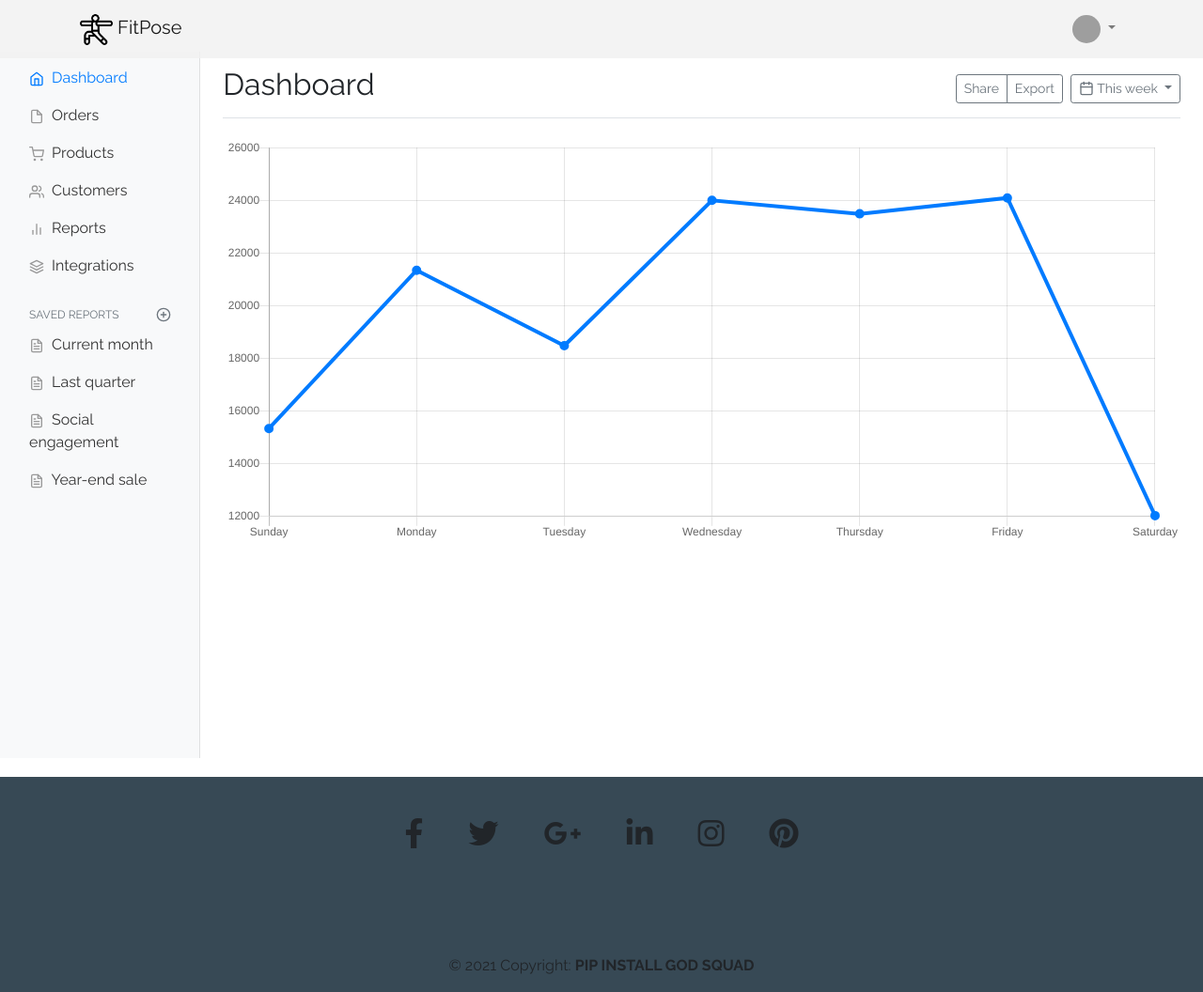
After one commit to ABCSquad/FitPose-Django, a Django app: page /dashboard in a window 1280 px wide. The commit adds this page. Shown: the whole page at 94% size. Run offline with Django 3.2, Linux system fonts and the light colour scheme; the visitor is signed in with stand-in values (Sample User, id 1); some libraries are stand-ins or nearby versions; grey boxes are pictures that could not be loaded.

Commit message:
added user dashboard

```diff
--- a/Fit-Pose/FitPose/templates/base.html
+++ b/Fit-Pose/FitPose/templates/base.html
@@ -41,6 +41,7 @@
               </a>
               <hr>
               <a class="dropdown-item" href="{% url 'profile' %}">Profile</a>
+              <a class="dropdown-item" href="{% url 'dash' %}">Dashboard</a>
               <a class="dropdown-item" href="javascript:{document.getElementById('logout').submit()}">
                 Logout
               </a>
--- /dev/null
+++ b/Fit-Pose/accounts/static/css/dashboard.css
@@ -0,0 +1,68 @@
+body {
+  font-size: 0.875rem;
+}
+
+.feather {
+  width: 16px;
+  height: 16px;
+  vertical-align: text-bottom;
+}
+
+/*
+ * Sidebar
+ */
+
+.sidebar {
+  position: fixed;
+  top: 0;
+  bottom: 0;
+  left: 0;
+  z-index: 100; /* Behind the navbar */
+  padding: 0;
+  box-shadow: inset -1px 0 0 rgba(0, 0, 0, 0.1);
+}
+
+.sidebar-sticky {
+  position: -webkit-sticky;
+  position: sticky;
+  top: 48px; /* Height of navbar */
+  height: calc(100vh - 48px);
+  padding-top: 0.5rem;
+  overflow-x: hidden;
+  overflow-y: auto; /* Scrollable contents if viewport is shorter than content. */
+}
+
+.sidebar .nav-link {
+  font-weight: 500;
+  color: #333;
+}
+
+.sidebar .nav-link .feather {
+  margin-right: 4px;
+  color: #999;
+}
+
+.sidebar .nav-link.active {
+  color: #007bff;
+}
+
+.sidebar .nav-link:hover .feather,
+.sidebar .nav-link.active .feather {
+  color: inherit;
+}
+
+.sidebar-heading {
+  font-size: 0.75rem;
+  text-transform: uppercase;
+}
+
+/*
+ * Utilities
+ */
+
+.border-top {
+  border-top: 1px solid #e5e5e5;
+}
+.border-bottom {
+  border-bottom: 1px solid #e5e5e5;
+}
--- /dev/null
+++ b/Fit-Pose/accounts/templates/accounts/dashboard.html
@@ -0,0 +1,205 @@
+{% extends 'base.html' %} {% block content %}
+
+<!DOCTYPE html>
+<html lang="en">
+  <head>
+    {% load static %}
+    <meta charset="UTF-8" />
+    <meta http-equiv="X-UA-Compatible" content="IE=edge" />
+    <meta name="viewport" content="width=device-width, initial-scale=1.0" />
+
+    <link
+      rel="stylesheet"
+      href="https://cdnjs.cloudflare.com/ajax/libs/font-awesome/5.15.3/css/all.min.css"
+      integrity="sha512-iBBXm8fW90+nuLcSKlbmrPcLa0OT92xO1BIsZ+ywDWZCvqsWgccV3gFoRBv0z+8dLJgyAHIhR35VZc2oM/gI1w=="
+      crossorigin="anonymous"
+    />
+    <link rel="preconnect" href="https://fonts.gstatic.com" />
+    <link rel="stylesheet" href="https://unpkg.com/aos@next/dist/aos.css" />
+    <link rel="stylesheet" href="{% static 'css/dashboard.css' %}" />
+    <link
+      rel="stylesheet"
+      href="https://cdn.jsdelivr.net/npm/bootstrap@4.6.0/dist/css/bootstrap.min.css"
+      integrity="sha384-B0vP5xmATw1+K9KRQjQERJvTumQW0nPEzvF6L/Z6nronJ3oUOFUFpCjEUQouq2+l"
+      crossorigin="anonymous"
+    />
+    <title>Dashboard</title>
+  </head>
+  <body style="padding-top:55px;">
+
+
+    <div class="container-fluid">
+      <div class="row">
+        <nav class="col-md-2 d-none d-md-block bg-light sidebar">
+          <div class="sidebar-sticky">
+            <ul class="nav flex-column">
+              <li class="nav-item">
+                <a class="nav-link active" href="#">
+                  <span data-feather="home"></span>
+                  Dashboard <span class="sr-only">(current)</span>
+                </a>
+              </li>
+              <li class="nav-item">
+                <a class="nav-link" href="#">
+                  <span data-feather="file"></span>
+                  Orders
+                </a>
+              </li>
+              <li class="nav-item">
+                <a class="nav-link" href="#">
+                  <span data-feather="shopping-cart"></span>
+                  Products
+                </a>
+              </li>
+              <li class="nav-item">
+                <a class="nav-link" href="#">
+                  <span data-feather="users"></span>
+                  Customers
+                </a>
+              </li>
+              <li class="nav-item">
+                <a class="nav-link" href="#">
+                  <span data-feather="bar-chart-2"></span>
+                  Reports
+                </a>
+              </li>
+              <li class="nav-item">
+                <a class="nav-link" href="#">
+                  <span data-feather="layers"></span>
+                  Integrations
+                </a>
+              </li>
+            </ul>
+
+            <h6
+              class="sidebar-heading d-flex justify-content-between align-items-center px-3 mt-4 mb-1 text-muted"
+            >
+              <span>Saved reports</span>
+              <a class="d-flex align-items-center text-muted" href="#">
+                <span data-feather="plus-circle"></span>
+              </a>
+            </h6>
+            <ul class="nav flex-column mb-2">
+              <li class="nav-item">
+                <a class="nav-link" href="#">
+                  <span data-feather="file-text"></span>
+                  Current month
+                </a>
+              </li>
+              <li class="nav-item">
+                <a class="nav-link" href="#">
+                  <span data-feather="file-text"></span>
+                  Last quarter
+                </a>
+              </li>
+              <li class="nav-item">
+                <a class="nav-link" href="#">
+                  <span data-feather="file-text"></span>
+                  Social engagement
+                </a>
+              </li>
+              <li class="nav-item">
+                <a class="nav-link" href="#">
+                  <span data-feather="file-text"></span>
+                  Year-end sale
+                </a>
+              </li>
+            </ul>
+          </div>
+        </nav>
+
+        <main role="main" class="col-md-9 ml-sm-auto col-lg-10 pt-3 px-4">
+          <div
+            class="d-flex justify-content-between flex-wrap flex-md-nowrap align-items-center pb-2 mb-3 border-bottom"
+          >
+            <h1 class="h2">Dashboard</h1>
+            <div class="btn-toolbar mb-2 mb-md-0">
+              <div class="btn-group mr-2">
+                <button class="btn btn-sm btn-outline-secondary">Share</button>
+                <button class="btn btn-sm btn-outline-secondary">Export</button>
+              </div>
+              <button class="btn btn-sm btn-outline-secondary dropdown-toggle">
+                <span data-feather="calendar"></span>
+                This week
+              </button>
+            </div>
+          </div>
+
+          <canvas class="my-4" id="myChart" width="900" height="380"></canvas>
+
+
+          </div>
+        </main>
+      </div>
+    </div>
+
+    <!-- Bootstrap core JavaScript
+    ================================================== -->
+
+    <script
+      src="https://code.jquery.com/jquery-3.2.1.slim.min.js"
+      integrity="sha384-KJ3o2DKtIkvYIK3UENzmM7KCkRr/rE9/Qpg6aAZGJwFDMVNA/GpGFF93hXpG5KkN"
+      crossorigin="anonymous"
+    ></script>
+    <script>
+      window.jQuery ||
+        document.write(
+          '<script src="../../assets/js/vendor/jquery-slim.min.js"><\/script>'
+        );
+    </script>
+    <script src="../../assets/js/vendor/popper.min.js"></script>
+    <script src="../../dist/js/bootstrap.min.js"></script>
+
+    <!-- Icons -->
+    <script src="https://unpkg.com/feather-icons/dist/feather.min.js"></script>
+    <script>
+      feather.replace();
+    </script>
+
+    <!-- Graphs -->
+    <script src="https://cdnjs.cloudflare.com/ajax/libs/Chart.js/2.7.1/Chart.min.js"></script>
+    <script>
+      var ctx = document.getElementById("myChart");
+      var myChart = new Chart(ctx, {
+        type: "line",
+        data: {
+          labels: [
+            "Sunday",
+            "Monday",
+            "Tuesday",
+            "Wednesday",
+            "Thursday",
+            "Friday",
+            "Saturday",
+          ],
+          datasets: [
+            {
+              data: [15339, 21345, 18483, 24003, 23489, 24092, 12034],
+              lineTension: 0,
+              backgroundColor: "transparent",
+              borderColor: "#007bff",
+              borderWidth: 4,
+              pointBackgroundColor: "#007bff",
+            },
+          ],
+        },
+        options: {
+          scales: {
+            yAxes: [
+              {
+                ticks: {
+                  beginAtZero: false,
+                },
+              },
+            ],
+          },
+          legend: {
+            display: false,
+          },
+        },
+      });
+    </script>
+  </body>
+</html>
+
+{% endblock %}
--- a/Fit-Pose/accounts/templates/accounts/home.html
+++ b/Fit-Pose/accounts/templates/accounts/home.html
@@ -50,6 +50,7 @@
                 </a>
                 <hr>
                 <a class="dropdown-item" href="{% url 'profile' %}">Profile</a>
+                <a class="dropdown-item" href="{% url 'dash' %}">Dashboard</a>
                 <a class="dropdown-item" href="javascript:{document.getElementById('logout').submit()}">
                   Logout
                 </a>
--- a/Fit-Pose/accounts/urls.py
+++ b/Fit-Pose/accounts/urls.py
@@ -12,4 +12,5 @@ urlpatterns = [
     path('signup', views.signup, name="signup"),
     path('logout', views.logout, name="logout"),
     path('profile', views.profile, name="profile"),
+    path('dashboard', views.dash , name="dash"),
 ]
--- a/Fit-Pose/accounts/views.py
+++ b/Fit-Pose/accounts/views.py
@@ -86,3 +86,9 @@ def profile(request):
         }
 
     return render(request, 'accounts/profile.html', context)
+
+
+#-----------------------------DASHBOARD ------------------------------------#
+@login_required
+def dash(request):
+    return render(request, 'accounts/dashboard.html')
```
